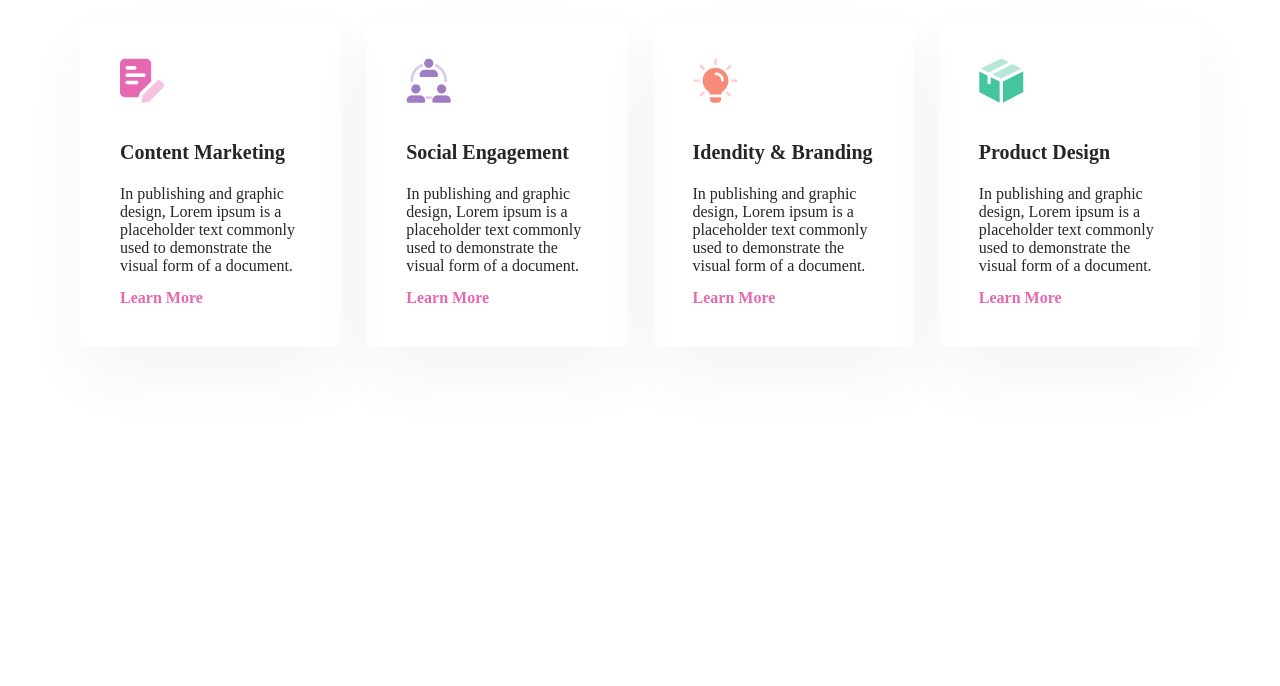
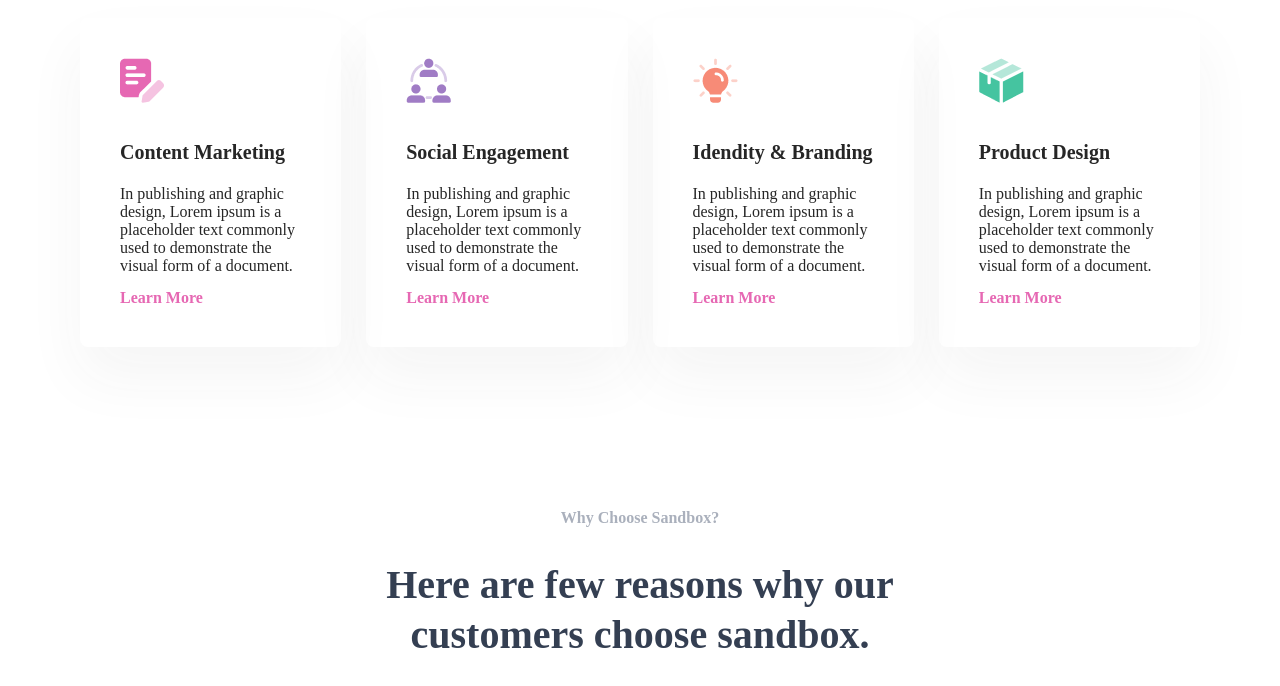
Before and after one commit to Maven-Rabiul/Responsive-landing-page-design, a plain HTML site: page index.html in a window 1280 px wide. Shown: the part 637-1323 px from the top of the page. Before the commit the page ends 1132 px from the top, so only its background shows below. Drawn offline with Linux system fonts and the light colour scheme.

Commit message:
choose us section done
choose us sections html and css done for primary step.

```diff
--- a/css/style.css
+++ b/css/style.css
@@ -49,11 +49,11 @@ a{
 }
 .banner p{
     max-width: 510px;
-    margin: 0 auto;
+    margin:0 auto;
     font-size: 24px;
     color: #ffffff;
     line-height: 36px;
-    margin-bottom: 39px;
+    margin-bottom:39px;
 }
 .banner button{
     background: #ffffff;
@@ -100,6 +100,24 @@ a{
     font-weight: 600;
     font-size: 16px;
     display: inline-block;
+}
 
+/*choose us css */
+.section-title{
+    text-align: center;
+    max-width: 880px;
+    margin: 0 auto;
+    margin-bottom: 50px;
+}
+.section-title h4{
+    font-size: 16px;
+    margin-bottom: 15px;
+    color: #AAB0BC;
+}
 
+.section-title h2 {
+    font-size: 40px;
+    line-height: 50px;
+    font-weight: 600;
+    color: #343F52;
 }
--- a/index.html
+++ b/index.html
@@ -39,7 +39,7 @@
     </div>
 </section>
 
-<!--Services Area-->
+<!--Services Section-->
 <section class="container service-area">
     <div class="single-service">
         <img src="media/svg-images/1.png" alt="Service-1-svg">
@@ -76,6 +76,18 @@
 
 </section>
 
+<!--choose us section-->
+
+<section class="container">
+    <div class="section-title">
+        <h4> Why Choose Sandbox?</h4>
+        <h2>Here are few reasons why our <br/> customers choose sandbox.</h2>
+
+
+    </div>
+
+</section>
+
 
 
 
```
